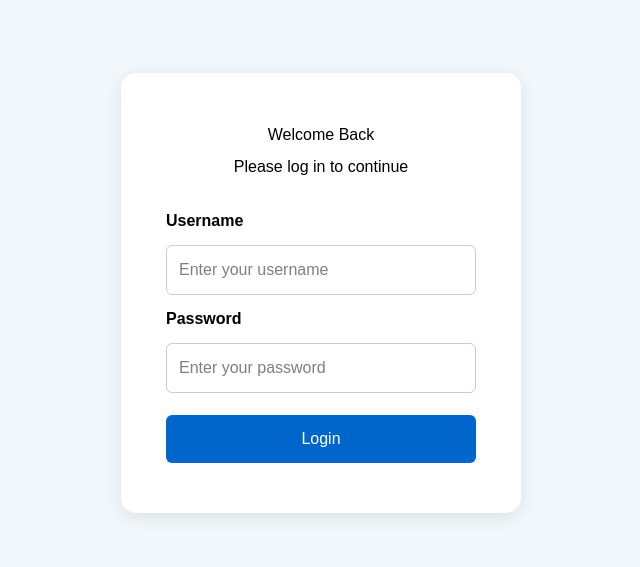
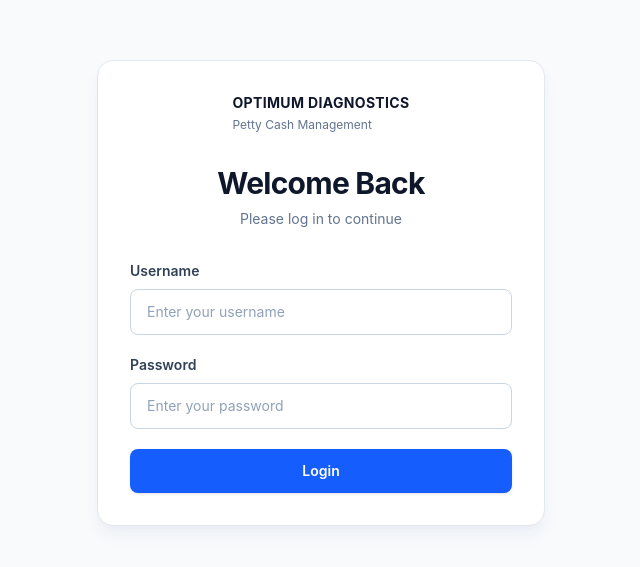
Before and after one commit to AustinCodeMaster/optimum, a React (Vite) app in the folder frontend/: page / in a window 1280 px wide. Shown: the part 107-674 px from the top of the page, without its empty margins (319-959 px from the left). Built offline with nearby package versions, Linux system fonts and the light colour scheme.

Commit message:
styled the logn page with tailwind

```diff
--- a/frontend/src/pages/Login.jsx
+++ b/frontend/src/pages/Login.jsx
@@ -1,5 +1,4 @@
 import { useState } from 'react'
-import './Login.css'
 import { useNavigate } from 'react-router-dom'
 
 function Login() {
@@ -42,41 +41,78 @@ function Login() {
     }
 
     return (
-        <div className="login-page">
-            <div className="login-card">
+        <main className="flex min-h-screen items-center justify-center bg-slate-50 px-4 py-8 sm:px-6">
+            <section
+                aria-labelledby="login-heading"
+                className="w-full max-w-md rounded-2xl border border-slate-200 bg-white p-6 shadow-lg shadow-slate-200/60 sm:p-8"
+            >
+                <div className="mb-8 flex items-center justify-center gap-3">
 
-                <h1>Welcome Back</h1>
-                <p>Please log in to continue</p>
+                    <div>
+                        <p className="text-sm font-bold tracking-wide text-slate-900">
+                            OPTIMUM DIAGNOSTICS
+                        </p>
+                        <p className="mt-1 text-xs text-slate-500">
+                            Petty Cash Management
+                        </p>
+                    </div>
+                </div>
 
-                <form onSubmit={handleSubmit}>
+                <h1 id="login-heading" className="text-center text-3xl font-bold tracking-tight text-slate-900">
+                    Welcome Back
+                </h1>
+                <p className="mt-2 text-center text-sm text-slate-500">
+                    Please log in to continue
+                </p>
+
+                <form onSubmit={handleSubmit} className="mt-8 space-y-5">
                     {error && (
-                     <div className="login-error">
+                        <div role="alert" className="rounded-lg border border-red-200 bg-red-50 px-4 py-3 text-sm text-red-700">
                             {error}
                         </div>
                     )}
-                    <label>Username</label>
+
+                    <div>
+                        <label htmlFor="username" className="mb-2 block text-sm font-semibold text-slate-700">
+                            Username
+                        </label>
                         <input
+                            id="username"
+                            name="username"
+                            autoComplete="username"
                             type="text"
                             placeholder="Enter your username"
                             value={username}
                             onChange={(e) => setUsername(e.target.value)}
+                            className="w-full rounded-lg border border-slate-300 bg-white px-4 py-3 text-sm text-slate-900 outline-none transition placeholder:text-slate-400 focus:border-blue-500 focus:ring-2 focus:ring-blue-100"
                         />
+                    </div>
 
-                    <label>Password</label>
+                    <div>
+                        <label htmlFor="password" className="mb-2 block text-sm font-semibold text-slate-700">
+                            Password
+                        </label>
                         <input
+                            id="password"
+                            name="password"
+                            autoComplete="current-password"
                             type="password"
                             placeholder="Enter your password"
                             value={password}
                             onChange={(e) => setPassword(e.target.value)}
+                            className="w-full rounded-lg border border-slate-300 bg-white px-4 py-3 text-sm text-slate-900 outline-none transition placeholder:text-slate-400 focus:border-blue-500 focus:ring-2 focus:ring-blue-100"
                         />
+                    </div>
 
-                    <button type="submit">
+                    <button
+                        type="submit"
+                        className="w-full cursor-pointer rounded-lg bg-blue-600 px-5 py-3 text-sm font-semibold text-white shadow-sm transition hover:bg-blue-700 focus-visible:outline-none focus-visible:ring-2 focus-visible:ring-blue-500 focus-visible:ring-offset-2"
+                    >
                         Login
                     </button>
                 </form>
-
-            </div>
-        </div>
+            </section>
+        </main>
     )
 }
 
```
Lines whose indentation alone changed are shown as unchanged.
